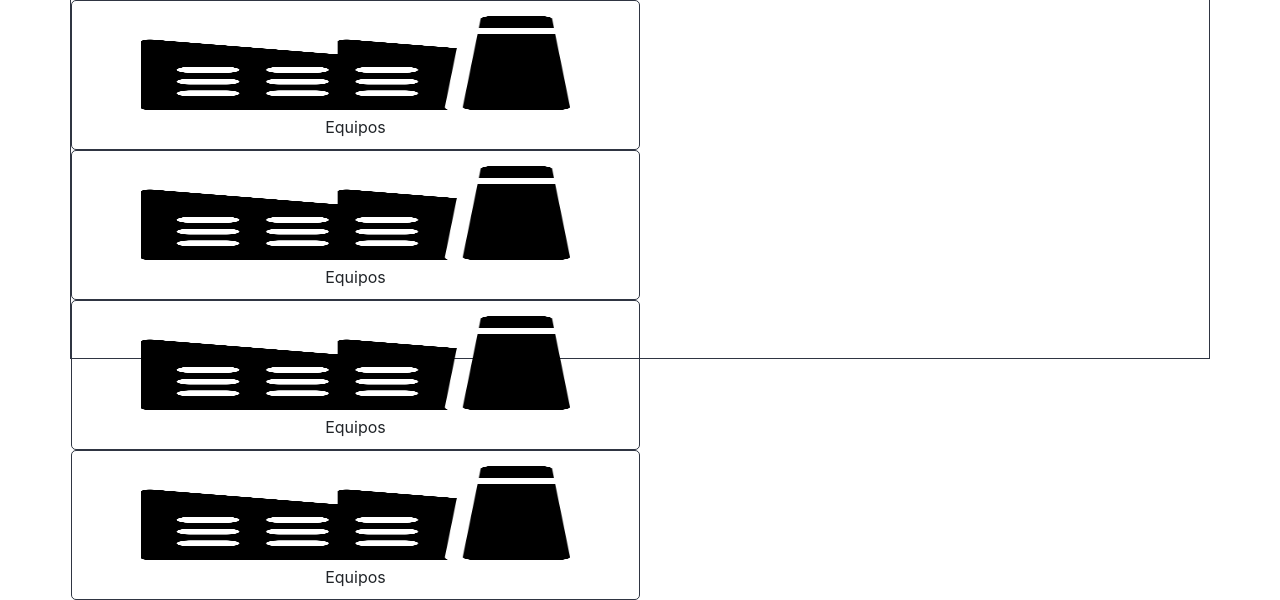
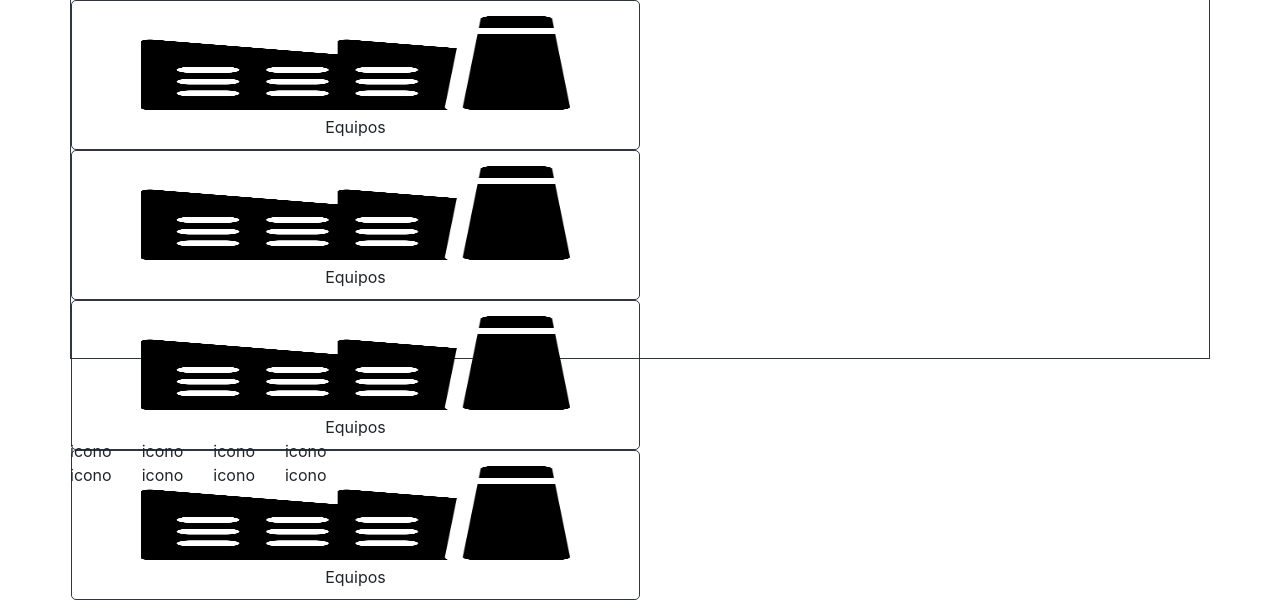
Before and after one commit to RubenDominguezTilve/DEUSTRONICS, a Django app: page / in a window 1280 px wide. Shown: the part 237-837 px from the top of the page. Run offline with Django 3.2, Linux system fonts and the light colour scheme; some libraries are stand-ins or nearby versions.

Commit message:
Grid en índex Volumen1

```diff
--- a/app/templates/index.html
+++ b/app/templates/index.html
@@ -24,4 +24,37 @@
   </div>
 </div>
 
+<div>
+  <div class="content">
+    <div class="row my-row">
+      <div class="col my-col">
+        icono
+      </div>
+      <div class="col my-col">
+        icono
+      </div>
+      <div class="col my-col">
+        icono
+      </div>
+      <div class="col my-col">
+        icono
+      </div>
+    </div>
+    <div class="row my-row">
+      <div class="col my-col">
+        icono
+      </div>
+      <div class="col my-col">
+        icono
+      </div>
+      <div class="col my-col">
+        icono
+      </div>
+      <div class="col my-col">
+        icono
+      </div>
+    </div>
+  </div>
+</div>
+
 {%endblock%}
```
